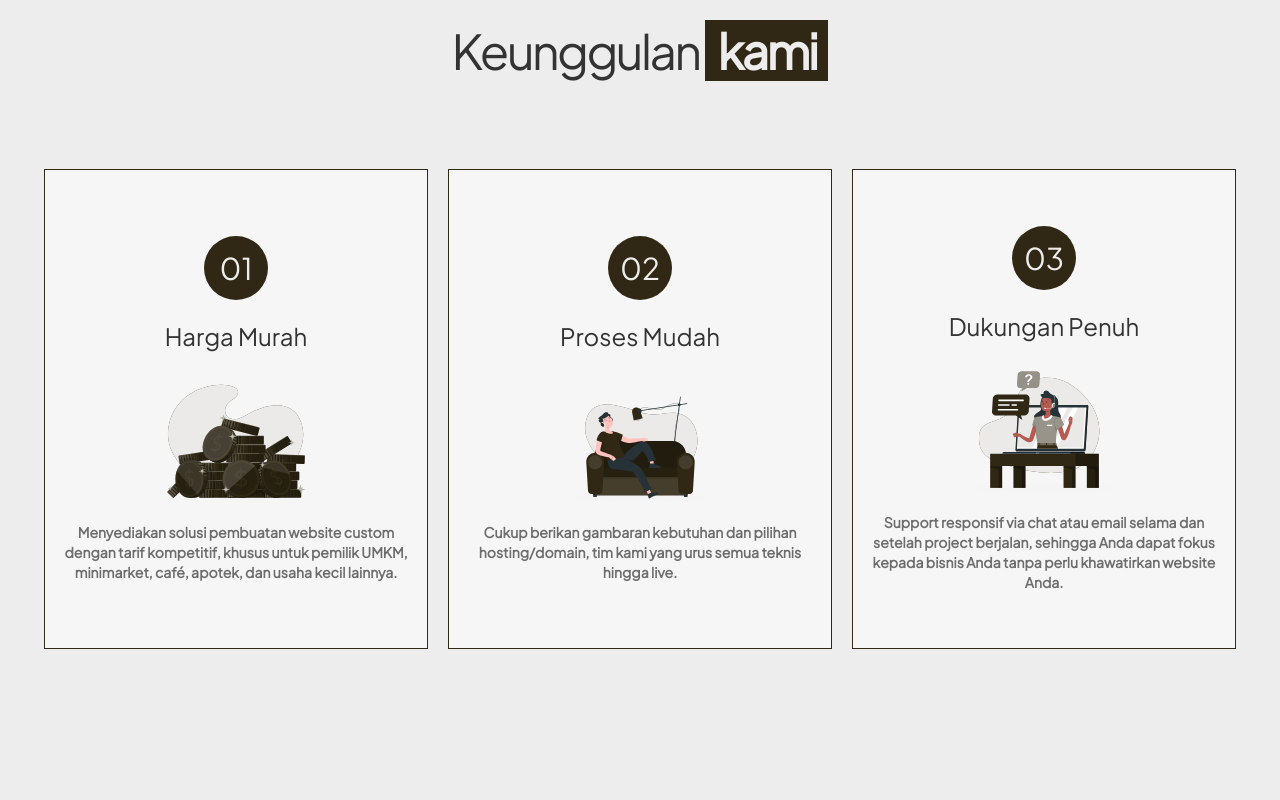
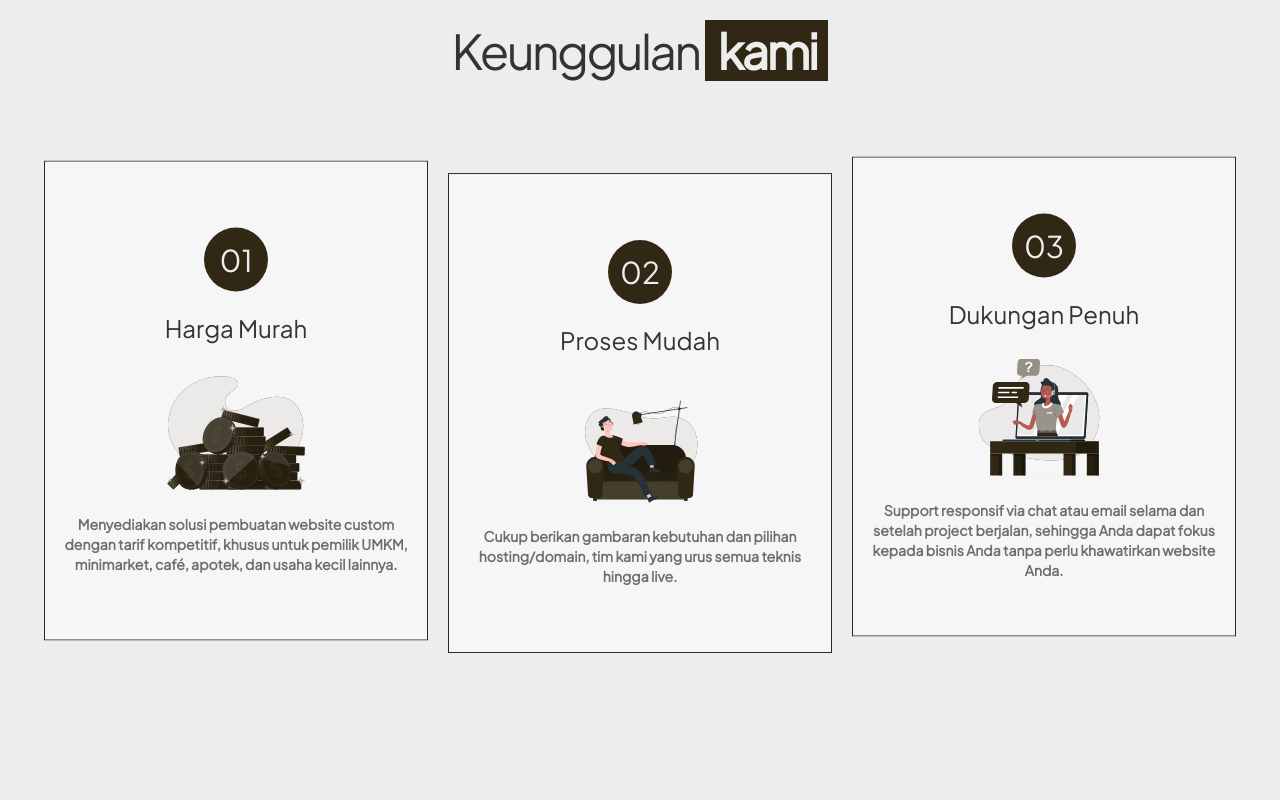
Before and after one commit to ELfatt09/teh-developer-landing-page, a React (Create React App) app: page / in a window 1280 px wide. Shown: the part 1820-2620 px from the top of the page. Built offline with nearby package versions, Linux system fonts and the light colour scheme.

Commit message:
`Added Framer Motion animations to sections: advantages, contact, and services`

```diff
--- a/src/sections/advantages.js
+++ b/src/sections/advantages.js
@@ -1,5 +1,11 @@
+import { motion } from 'framer-motion';
+
 const AdvantageItem = ({ number, title, imgSrc, description }) => (
-  <div className='group transition border text-text border-primary duration-300 w-full max-w-sm px-4 bg-white/50 hover:scale-105 hover:bg-primary hover:text-background min-h-[30rem] flex flex-col items-center justify-center mt-10'>
+  <motion.div
+    initial={{y: -25}}
+    animate={{ y: 25}}
+    transition={{ delay: 2, duration: Math.random() * 6 + 2, repeat: Infinity, repeatType: 'reverse',  ease: 'easeInOut' }}
+    className='group transition border text-text border-primary duration-300 w-full max-w-sm px-4 bg-white/50 hover:scale-105 hover:bg-primary hover:text-background min-h-[30rem] flex flex-col items-center justify-center mt-10'>
     <div className='flex items-center justify-center w-12 h-12 md:w-14 md:h-14 lg:w-16 lg:h-16 bg-primary text-background text-xl md:text-2xl lg:text-3xl font-sans rounded-full'>
       {number}
     </div>
@@ -8,7 +14,7 @@ const AdvantageItem = ({ number, title, imgSrc, description }) => (
     <p className='text-text/70 group-hover:text-background/70 text-xs md:text-sm lg:text-md inline-block font-semibold text-center mt-5'>
       {description}
     </p>
-  </div>
+  </motion.div>
 );
 
 function Advantages() {
@@ -38,19 +44,31 @@ function Advantages() {
 
   return (
       <section id='keunggulan' className='w-full mb-32 md:mb-40 lg:mb-48 flex flex-col items-center  bg-background text-text' aria-label='hero'>
-      <div className='w-full max-w-5xl flex flex-col justify-center items-center px-8 leading-loose group'>
+      <motion.header
+        initial={{ opacity: 0, y: 50 }}
+        whileInView={{ opacity: 1, y: 0 }}
+        viewport={{ once: true, amount: 0.3 }}
+        transition={{ duration: 0.5 }}
+         className='w-full max-w-5xl flex flex-col justify-center items-center px-8 leading-loose group'>
             <h2 id='advantages-heading' className='text-3xl md:text-5xl mt-10 font-sans leading-relaxed text-center  tracking-tighter font-medium'>
           Keunggulan <span className='bg-primary text-background px-3 font-semibold'>kami</span>
         </h2>
         <div className='transition duration-1000 bg-text w-3 md:bg-text/0 group-hover:bg-text/100 scale-x-[3000%] md:scale-x-0 group-hover:scale-x-[5000%] max-w-lg h-0.5 mt-3'></div>
-      </div>
-      <div className='w-full flex flex-wrap items-start justify-center mt-10 gap-5 px-10'>
+      </motion.header>
+      <motion.div
+
+        className='w-full flex flex-wrap items-start justify-center mt-10 gap-5 px-10'>
         {advantages.map((advantage, index) => (
-          <>
-          <AdvantageItem key={index} {...advantage} />
-          </>
+          <motion.div
+            initial={{ opacity: 0, y: 100 }}
+        whileInView={{ opacity: 1, y: 0 }}
+        viewport={{ once: true, amount: 0.3 }}
+        transition={{ duration: 1, delay: 0.3 + index * 0.3, staggerChildren: 0.2 }}
+          >
+            <AdvantageItem {...advantage} />
+          </motion.div>
         ))}
-      </div>
+      </motion.div>
     </section>
   );
 }
--- a/src/sections/contact.js
+++ b/src/sections/contact.js
@@ -1,4 +1,5 @@
 import React from 'react';
+import { motion } from 'motion/react';
 
 function ContactCard({ icon, title, description, contactLink, contactText, contact, BGColorClass, FontColorClass }) {
     return (
@@ -24,13 +25,22 @@ function ContactCard({ icon, title, description, contactLink, contactText, conta
 function Contact() {
     return (
       <section id='kontak' className='mt-20 w-full mb-32 md:mb-40 lg:mb-48 flex flex-col items-center  bg-background text-text' aria-label='hero'>
-            <div className="w-full max-w-5xl flex flex-col justify-center items-center px-8 leading-loose group">
+                  <motion.header
+        initial={{ opacity: 0, y: 50 }}
+        whileInView={{ opacity: 1, y: 0 }}
+        viewport={{ once: true, amount: 0.3 }}
+        transition={{ duration: 0.5 }} className="w-full max-w-5xl flex flex-col justify-center items-center px-8 leading-loose group">
                 <h2 id='contact-heading' className='text-3xl md:text-5xl mt-10 font-sans leading-relaxed text-center  tracking-tighter font-medium'>
                     Kontak <span className="bg-primary text-background px-3 font-semibold">kami</span>
                 </h2>
                 <div className="transition duration-1000 bg-text w-3 md:bg-text/0 group-hover:bg-text/100 scale-x-[3000%] md:scale-x-0 group-hover:scale-x-[5000%] max-w-lg h-0.5"></div>
-            </div>
-            <div className="flex flex-wrap items-center justify-center gap-4 w-full mt-10 px-5">
+            </motion.header>
+            <motion.div
+          initial={{ opacity: 0, y: 100 }}
+        whileInView={{ opacity: 1, y: 0 }}
+        viewport={{ once: true, amount: 0.3 }}
+                transition={{ duration: 1, delay: 0.3 }}
+                className="flex flex-wrap items-center justify-center gap-4 w-full mt-10 px-5">
                 <ContactCard
                     icon="fa-brands fa-whatsapp"
                     title="WhatsApp"
@@ -61,7 +71,7 @@ function Contact() {
                     BGColorClass={"bg-instagram"}
                     FontColorClass={"text-instagram"}
                 />
-            </div>
+            </motion.div>
         </section>
     );
 }
--- a/src/sections/services.js
+++ b/src/sections/services.js
@@ -4,14 +4,24 @@ import { motion } from 'motion/react'
 function Services() {
   return (
       <section id='layanan' className='w-full mb-32 md:mb-40 lg:mb-48 flex flex-col items-center  bg-background text-text' aria-label='hero'>
-          <header className='w-full max-w-5xl flex flex-col items-center px-8 leading-loose group'>
+      <motion.header
+        initial={{ opacity: 0, y: 50 }}
+        whileInView={{ opacity: 1, y: 0 }}
+        viewport={{ once: true, amount: 0.3 }}
+        transition={{ duration: 0.5 }}
+        className='w-full max-w-5xl flex flex-col items-center px-8 leading-loose group'>
             <h2 id='services-heading' className='text-3xl md:text-5xl mt-10 font-sans leading-relaxed text-center  tracking-tighter font-medium'>
                 Layanan <span className='bg-primary text-background px-3 font-semibold'>kami</span>
               </h2>
               <div className='transition duration-1000 bg-text w-3 md:bg-text/0  group-hover:bg-text/100 scale-x-[3000%] md:scale-x-0 group-hover:scale-x-[5000%] max-w-lg h-0.5 mt-3' aria-hidden='true'></div>
-      </header>
-          <div className='w-full max-w-5xl flex flex-col items-center justify-center mt-10 bg-white shadow-lg'>
-          <div className='w-full flex flex-col items-center justify-center ' role='list'>
+      </motion.header>
+          <motion.div
+          initial={{ opacity: 0, y: 100 }}
+        whileInView={{ opacity: 1, y: 0 }}
+        viewport={{ once: true, amount: 0.3 }}
+        transition={{ duration: 1, delay: 0.3 }}
+        className='w-full max-w-5xl flex flex-col items-center justify-center mt-10 bg-white shadow-lg'>
+            <div className='w-full flex flex-col items-center justify-center ' role='list'>
               <Service number="01"
                   title="Pembuatan Landing Page"
                   price="350.000+"
@@ -31,13 +41,13 @@ function Services() {
                     "Dibangun dengan Laravel — framework PHP modern dan powerful",
                     "Struktur kode rapi, mudah dikembangkan & dipelihara",
                     "Sistem autentikasi aman (login, register, role management, dsb)",
-                    "Gratis Revisi kecil 2x dan besar 1x",
                     "Bantuan deployment ke server & setup hosting",
                     "Dokumentasi penggunaan dan struktur database",
                     "Bisa request fitur khusus sesuai kebutuhan",
                   ]} />
-        </div>
-        </div>
+
+      </div>
+              </motion.div>
       </section>
   )
 }
```
